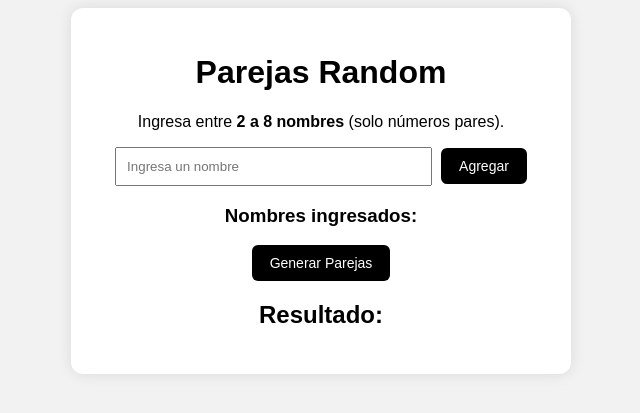
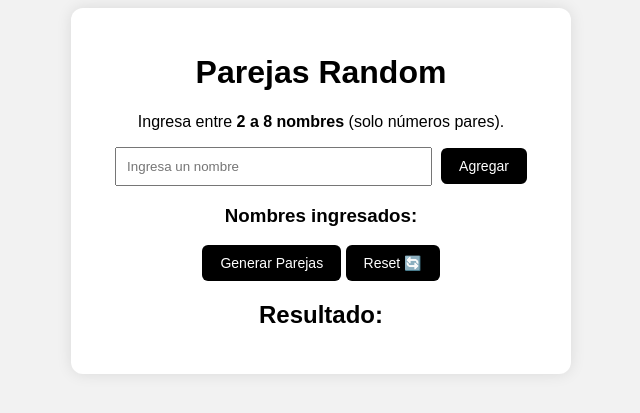
Before and after one commit to agarciamiro/parejas-random, a FastAPI app: page / in a window 1280 px wide. Shown: the top 413 px of the page, without its empty margins (319-959 px from the left). Run offline with FastAPI, Linux system fonts and the light colour scheme.

Commit message:
Update index.html

```diff
--- a/templates/index.html
+++ b/templates/index.html
@@ -23,6 +23,8 @@
             Generar Parejas
         </button>
 
+        <button onclick="resetearTodo()">Reset 🔄</button>
+
         <h2>Resultado:</h2>
         <div id="resultado"></div>
     </div>
```
